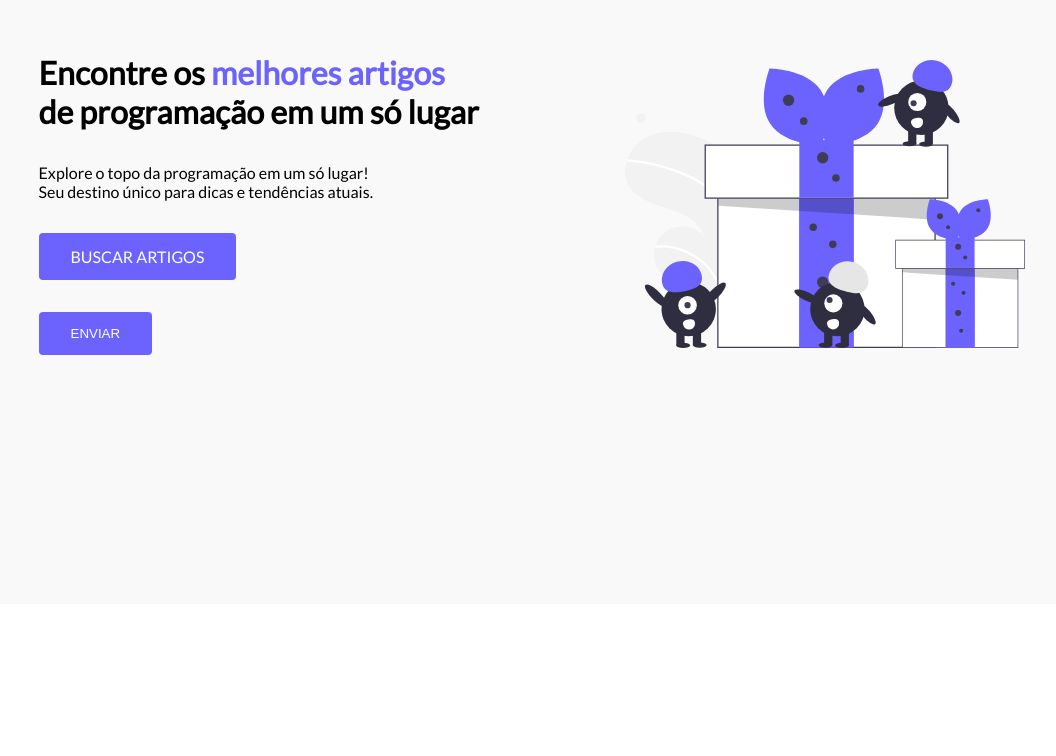
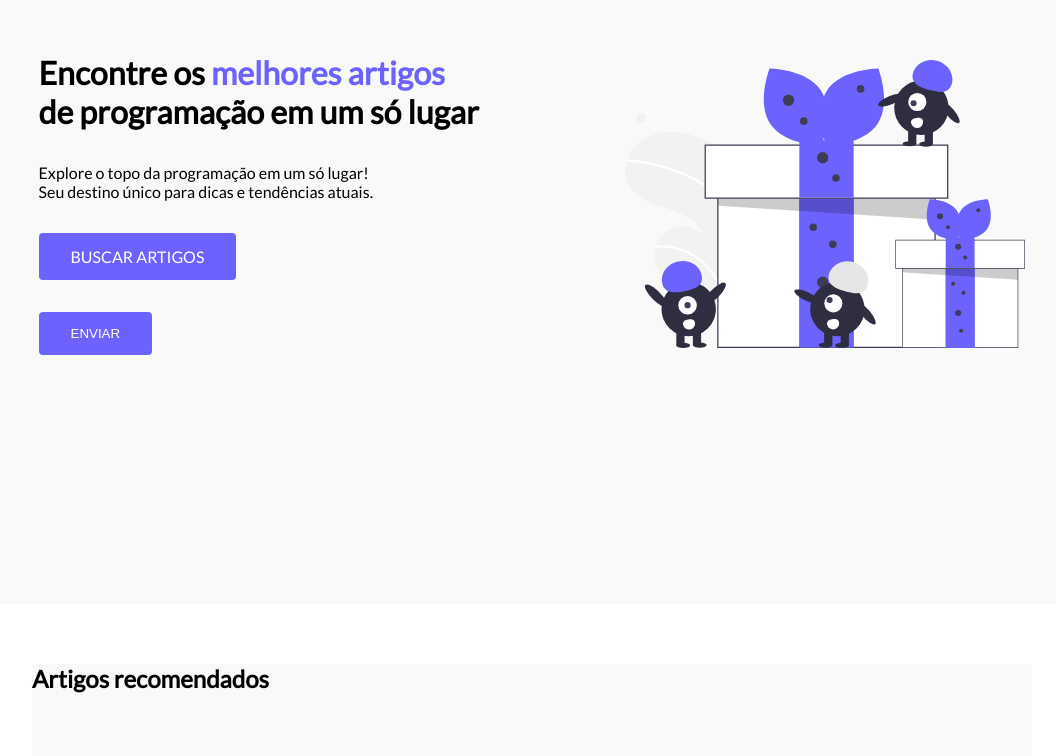
Before and after one commit to higor-costa/desafio-3, a React (Vite) app: page / in a window 1280 px wide. Shown: the part 196-952 px from the top of the page, without its empty margins (108-1164 px from the left). Before the commit the page ends 800 px from the top, so only its background shows below. Built offline with nearby package versions, Linux system fonts and the light colour scheme.

Commit message:
feat(app.jsx): renderiza o componente Articles
Importa e rederiza o componente Articles

BREAKING CHANGE: Modifica o arquivo App.jsx

```diff
--- a/src/App.jsx
+++ b/src/App.jsx
@@ -2,10 +2,14 @@ import React from 'react';
 
 // Componentes
 import Header from './assets/components/Header';
+import Articles from './assets/components/Articles';
 
 const App = () => {
   return (
-    <Header />
+    <>
+      <Header />
+      <Articles />
+    </>
   )
 }
 
```
